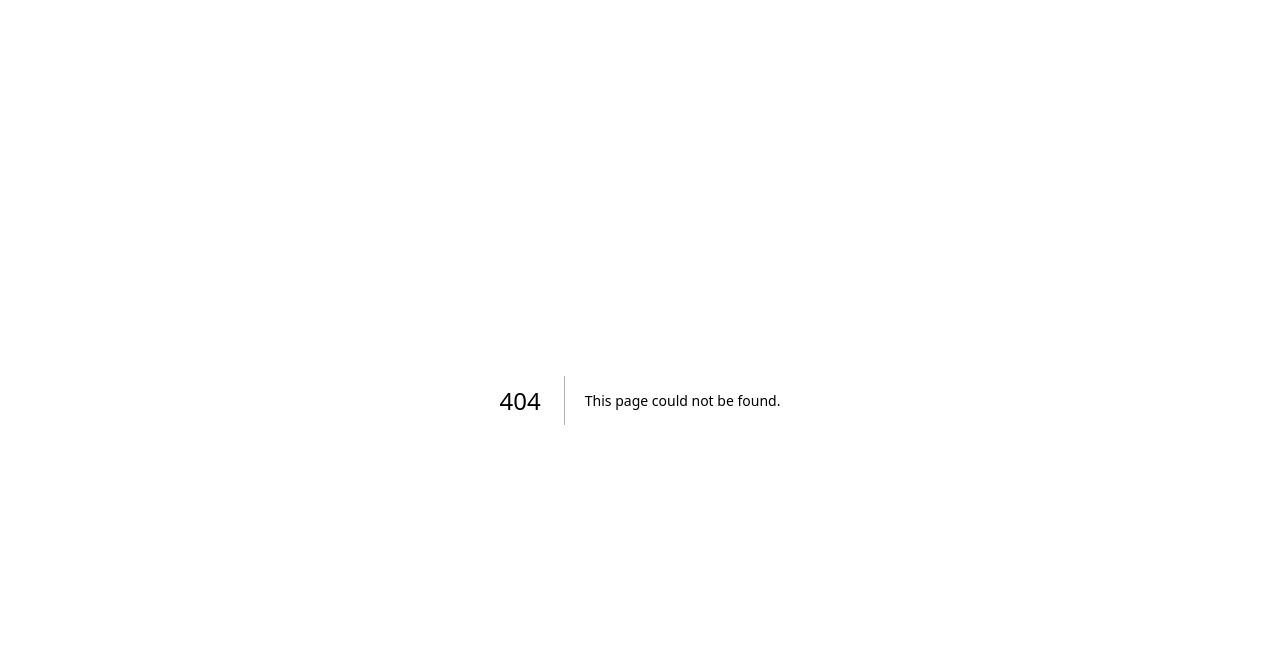
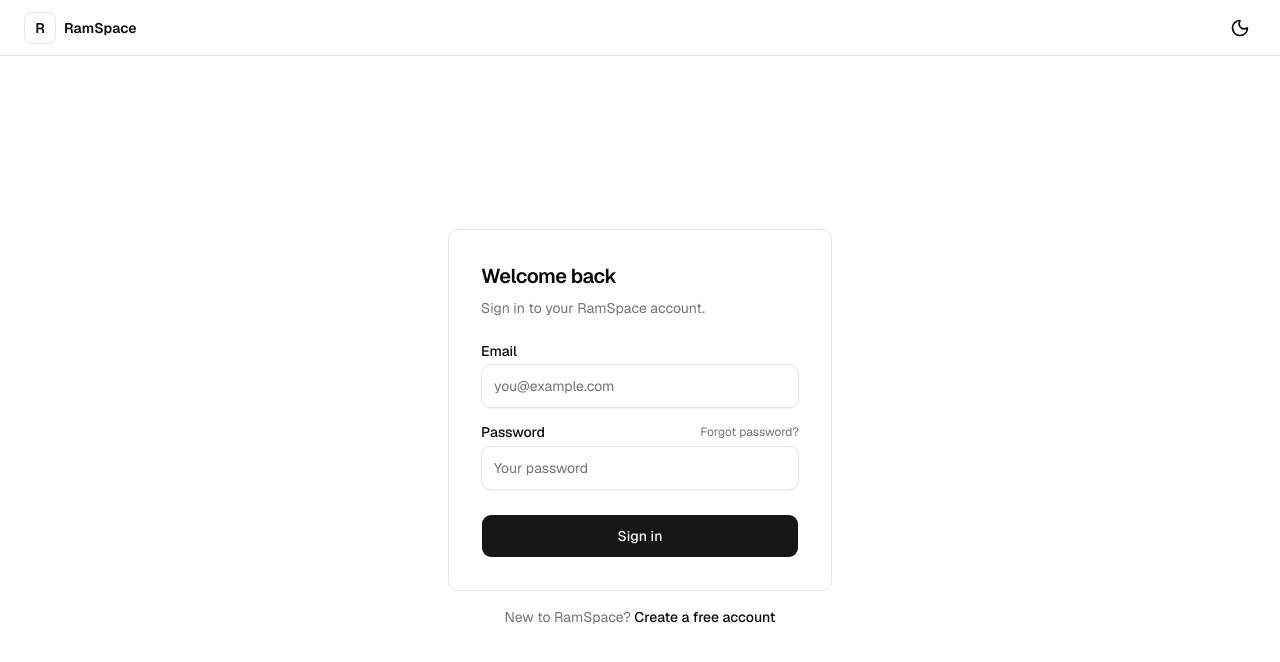
Before and after one commit to haricodes2970/ramxworkspace, a Next.js app in the folder apps/web/: page /login in a window 1280 px wide. Before the commit this address had no page. Shown: the top 662 px of the page. Built offline with nearby package versions, Linux system fonts and the light colour scheme.

Commit message:
feat: add email password login

```diff
--- /dev/null
+++ b/apps/web/src/app/auth/callback/route.ts
@@ -0,0 +1,18 @@
+import { NextResponse, type NextRequest } from "next/server";
+import { createClient } from "@/lib/supabase/server";
+
+export async function GET(request: NextRequest) {
+  const { searchParams, origin } = new URL(request.url);
+  const code = searchParams.get("code");
+  const next = searchParams.get("next") ?? "/workspace";
+
+  if (code) {
+    const supabase = await createClient();
+    const { error } = await supabase.auth.exchangeCodeForSession(code);
+    if (!error) {
+      return NextResponse.redirect(`${origin}${next}`);
+    }
+  }
+
+  return NextResponse.redirect(`${origin}/auth/confirm?error=true`);
+}
--- /dev/null
+++ b/apps/web/src/app/auth/confirm/page.tsx
@@ -0,0 +1,49 @@
+import Link from "next/link";
+import { MailCheck } from "lucide-react";
+import { Button } from "@/components/ui/button";
+import { AuthFormShell } from "@/features/auth/auth-form-shell";
+
+export default async function AuthConfirmPage({
+  searchParams,
+}: {
+  searchParams: Promise<{ error?: string }>;
+}) {
+  const { error } = await searchParams;
+
+  return (
+    <AuthFormShell
+      title={error ? "Confirmation failed" : "Check your email"}
+      description={
+        error
+          ? "We could not confirm your account with that link. It may be invalid or expired."
+          : "A confirmation link is on its way. Open it to activate your account."
+      }
+      footer={
+        <Link
+          href="/login"
+          className="font-medium text-foreground underline-offset-4 hover:underline"
+        >
+          Back to sign in
+        </Link>
+      }
+    >
+      <div className="flex flex-col gap-4">
+        <div className="flex size-12 items-center justify-center rounded-md border border-border bg-muted">
+          <MailCheck
+            className="size-6 text-muted-foreground"
+            aria-hidden="true"
+          />
+        </div>
+        {error ? (
+          <Button asChild className="mt-2 h-11">
+            <Link href="/signup">Try signing up again</Link>
+          </Button>
+        ) : (
+          <Button asChild variant="outline" className="mt-2 h-11">
+            <Link href="/login">Go to sign in</Link>
+          </Button>
+        )}
+      </div>
+    </AuthFormShell>
+  );
+}
--- /dev/null
+++ b/apps/web/src/app/login/page.tsx
@@ -0,0 +1,25 @@
+import Link from "next/link";
+import { AuthFormShell } from "@/features/auth/auth-form-shell";
+import { LoginForm } from "@/features/auth/login-form";
+
+export default function LoginPage() {
+  return (
+    <AuthFormShell
+      title="Welcome back"
+      description="Sign in to your RamSpace account."
+      footer={
+        <>
+          New to RamSpace?{" "}
+          <Link
+            href="/signup"
+            className="font-medium text-foreground underline-offset-4 hover:underline"
+          >
+            Create a free account
+          </Link>
+        </>
+      }
+    >
+      <LoginForm />
+    </AuthFormShell>
+  );
+}
--- /dev/null
+++ b/apps/web/src/features/auth/login-form.tsx
@@ -0,0 +1,103 @@
+"use client";
+
+import Link from "next/link";
+import { useRouter } from "next/navigation";
+import { useState } from "react";
+import { Loader2 } from "lucide-react";
+import { Button } from "@/components/ui/button";
+import { Input } from "@/components/ui/input";
+import { Label } from "@/components/ui/label";
+import { friendlyAuthError } from "@/features/auth/auth-errors";
+import { createClient } from "@/lib/supabase/client";
+
+export function LoginForm() {
+  const router = useRouter();
+  const [email, setEmail] = useState("");
+  const [password, setPassword] = useState("");
+  const [error, setError] = useState<string | null>(null);
+  const [submitting, setSubmitting] = useState(false);
+
+  const handleSubmit = async (event: React.FormEvent) => {
+    event.preventDefault();
+    if (submitting) return;
+    setError(null);
+
+    if (!/^[^\s@]+@[^\s@]+\.[^\s@]+$/.test(email)) {
+      setError("Enter a valid email address.");
+      return;
+    }
+    if (!password) {
+      setError("Enter your password.");
+      return;
+    }
+
+    setSubmitting(true);
+    try {
+      const supabase = createClient();
+      const { error: authError } = await supabase.auth.signInWithPassword({
+        email,
+        password,
+      });
+      if (authError) {
+        setError(friendlyAuthError(authError));
+        return;
+      }
+      router.push("/workspace");
+      router.refresh();
+    } catch {
+      setError("Something went wrong. Please try again.");
+    } finally {
+      setSubmitting(false);
+    }
+  };
+
+  return (
+    <form onSubmit={handleSubmit} className="flex flex-col gap-4">
+      <div className="flex flex-col gap-1.5">
+        <Label htmlFor="login-email">Email</Label>
+        <Input
+          id="login-email"
+          type="email"
+          autoComplete="email"
+          placeholder="you@example.com"
+          value={email}
+          onChange={(event) => setEmail(event.target.value)}
+          className="h-11"
+          required
+        />
+      </div>
+      <div className="flex flex-col gap-1.5">
+        <div className="flex items-center justify-between">
+          <Label htmlFor="login-password">Password</Label>
+          <Link
+            href="/forgot-password"
+            className="text-xs text-muted-foreground underline-offset-4 hover:text-foreground hover:underline"
+          >
+            Forgot password?
+          </Link>
+        </div>
+        <Input
+          id="login-password"
+          type="password"
+          autoComplete="current-password"
+          placeholder="Your password"
+          value={password}
+          onChange={(event) => setPassword(event.target.value)}
+          className="h-11"
+          required
+        />
+      </div>
+      {error && (
+        <p role="alert" className="text-sm text-destructive">
+          {error}
+        </p>
+      )}
+      <Button type="submit" disabled={submitting} className="mt-2 h-11">
+        {submitting && (
+          <Loader2 className="size-4 animate-spin" aria-hidden="true" />
+        )}
+        {submitting ? "Signing in…" : "Sign in"}
+      </Button>
+    </form>
+  );
+}
```
